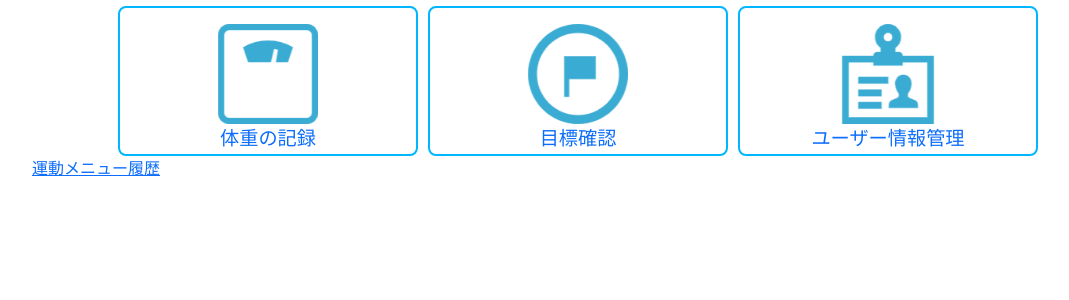
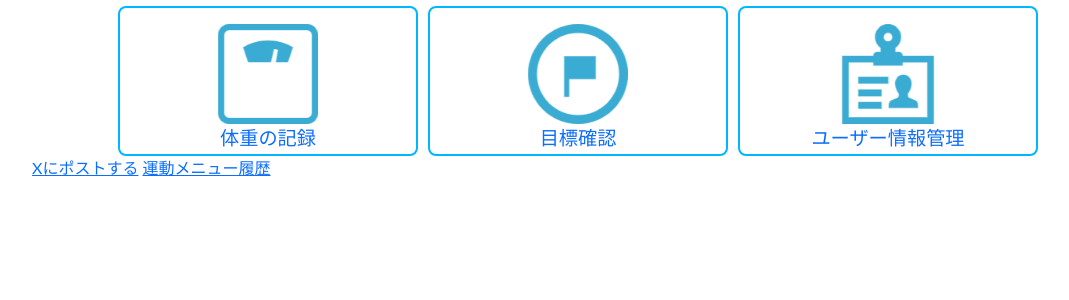
Before and after one commit to TabataMasahito/Dteam, a Flask app: page / in a window 1280 px wide. Shown: the part 336-636 px from the top of the page, without its empty margins (62-1131 px from the left). Run offline with Flask 3, Linux system fonts and the light colour scheme; the visitor is signed in with stand-in values (Sample User, id 1); parts of the project's set-up code (start-up, migrations or seed data) failed here and were passed over; some libraries are stand-ins or nearby versions.

Commit message:
Xポスト用リンク

```diff
--- a/apps/exercise/templates/exercise/index.html
+++ b/apps/exercise/templates/exercise/index.html
@@ -30,7 +30,7 @@
             <br>ユーザー情報管理
         </a>
     </div>
-    <!-- <a href="https://twitter.com/intent/tweet?text=DZAP" target="_blank">Xにポストする</a> -->
+    <a href="https://twitter.com/intent/tweet?text=DZAP" target="_blank">Xにポストする</a>
     <a href="{{ url_for('exercise.menu_history') }}">
         運動メニュー履歴
     </a>
```
